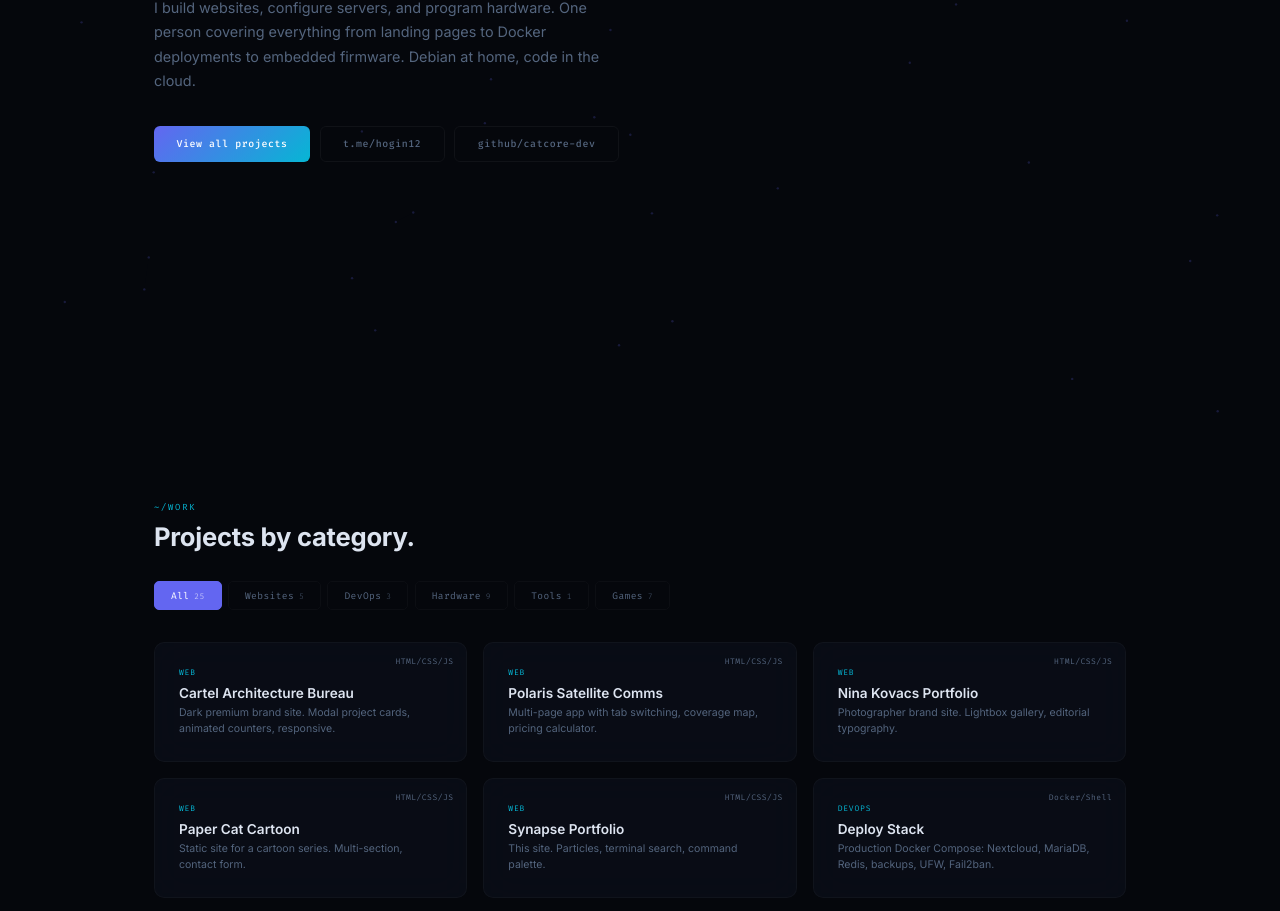
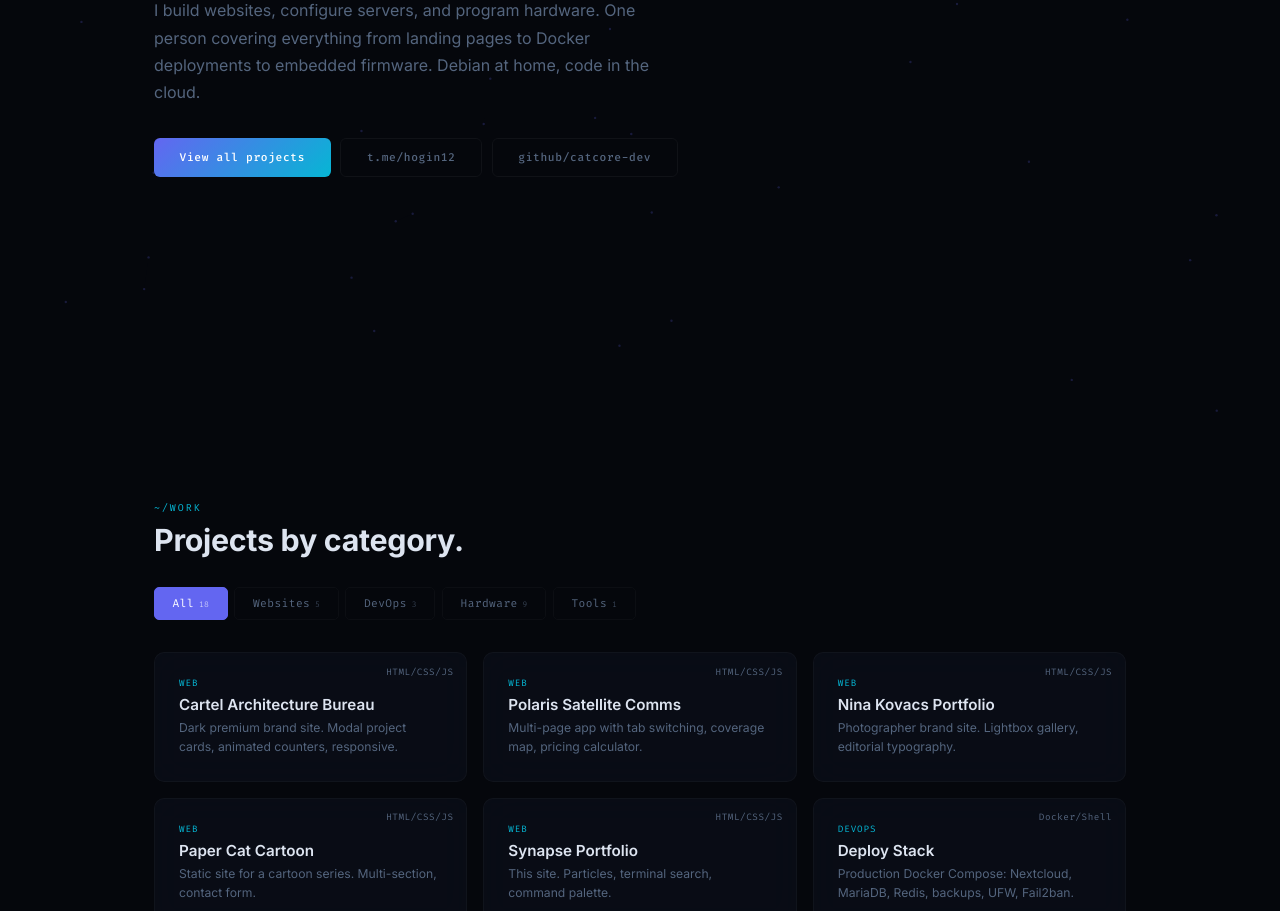
Before and after one commit to No-time-to-sleep/synapse, a plain HTML site: page index.html in a window 1280 px wide. Shown: the part 379-1290 px from the top of the page. Drawn offline with Linux system fonts and the light colour scheme.

Commit message:
Larger text, remove games

```diff
--- a/index.html
+++ b/index.html
@@ -13,19 +13,19 @@
 *,*::before,*::after{box-sizing:border-box;margin:0;padding:0}
 :root{--bg:#05070c;--fg:#dde4f0;--dim:#54657e;--acc1:#6366f1;--acc2:#06b6d4;--card:#0a0e18cc;--border:#ffffff08}
 html{scroll-behavior:smooth}
-body{font-family:Inter,-apple-system,sans-serif;background:var(--bg);color:var(--fg);-webkit-font-smoothing:antialiased;overflow-x:hidden}
+body{font-size:17px;font-family:Inter,-apple-system,sans-serif;background:var(--bg);color:var(--fg);-webkit-font-smoothing:antialiased;overflow-x:hidden}
 ::selection{background:#6366f133;color:#fff}
 canvas#bg{position:fixed;inset:0;z-index:0;pointer-events:none;opacity:.6}
 nav{position:fixed;top:0;left:0;right:0;z-index:100;padding:1.1rem 5%;display:flex;justify-content:space-between;align-items:center;transition:all .4s}
 nav.scrolled{background:#05070ce8;backdrop-filter:blur(24px);-webkit-backdrop-filter:blur(24px);padding:.8rem 5%;border-bottom:1px solid var(--border)}
-.logo{font-family:'Fira Code',monospace;font-size:.78rem;color:var(--acc2);text-decoration:none;letter-spacing:-.02em;display:flex;align-items:center;gap:.4rem}
+.logo{font-family:'Fira Code',monospace;font-size:.85rem;color:var(--acc2);text-decoration:none;letter-spacing:-.02em;display:flex;align-items:center;gap:.4rem}
 .logo .blink{animation:blink 1s step-end infinite}@keyframes blink{0%,100%{opacity:1}50%{opacity:0}}
 .nav-links{display:flex;gap:1.6rem;list-style:none}
-.nav-links button{font-family:'Fira Code',monospace;font-size:.62rem;color:var(--dim);background:none;border:none;cursor:pointer;transition:color .3s;letter-spacing:.04em}
+.nav-links button{font-family:'Fira Code',monospace;font-size:.7rem;color:var(--dim);background:none;border:none;cursor:pointer;transition:color .3s;letter-spacing:.04em}
 .nav-links button:hover{color:var(--acc2)}
 section{position:relative;z-index:1;max-width:1100px;margin:0 auto;padding:5rem 5%}
 .hero{min-height:100vh;display:flex;flex-direction:column;justify-content:center;padding-top:2rem}
-.cmd-line{display:flex;align-items:center;gap:.5rem;background:var(--card);backdrop-filter:blur(24px);-webkit-backdrop-filter:blur(24px);border:1px solid var(--border);border-radius:8px;padding:.75rem 1rem;max-width:580px;margin-bottom:2rem;font-family:'Fira Code',monospace;font-size:.78rem;transition:all .3s}
+.cmd-line{display:flex;align-items:center;gap:.5rem;background:var(--card);backdrop-filter:blur(24px);-webkit-backdrop-filter:blur(24px);border:1px solid var(--border);border-radius:8px;padding:.85rem 1.1rem;max-width:580px;margin-bottom:2rem;font-family:'Fira Code',monospace;font-size:.9rem;transition:all .3s}
 .cmd-line:focus-within{border-color:#6366f166;box-shadow:0 0 40px #6366f112}
 .cmd-prompt{color:var(--acc2);user-select:none}
 .cmd-input{background:none;border:none;outline:none;color:var(--fg);font-family:inherit;font-size:inherit;width:100%;caret-color:var(--acc1)}
@@ -34,19 +34,19 @@ section{position:relative;z-index:1;max-width:1100px;margin:0 auto;padding:5rem
 .cmd-line:focus-within .cmd-suggest,.cmd-suggest.show{display:block}
 .cmd-suggest span{display:block;padding:.4rem .8rem;font-size:.65rem;color:var(--dim);cursor:pointer;transition:all .15s}
 .cmd-suggest span:hover,.cmd-suggest span.sel{background:#6366f122;color:var(--fg)}
-.hero h1{font-size:clamp(2.4rem,5vw,3.4rem);font-weight:800;line-height:1.06;letter-spacing:-.03em;margin-bottom:1rem}
+.hero h1{font-size:clamp(2.6rem,6vw,3.8rem);font-weight:800;line-height:1.08;letter-spacing:-.03em;margin-bottom:1rem}
 .hero h1 .gr{background:linear-gradient(135deg,var(--acc1),var(--acc2));-webkit-background-clip:text;-webkit-text-fill-color:transparent}
-.hero p{font-size:.9rem;color:var(--dim);max-width:480px;line-height:1.7;margin-bottom:2rem}
+.hero p{font-size:1rem;color:var(--dim);max-width:520px;line-height:1.7;margin-bottom:2rem}
 .hero-btns{display:flex;gap:.6rem;flex-wrap:wrap}
-.btn{display:inline-block;padding:.65rem 1.4rem;font-family:'Fira Code',monospace;font-size:.62rem;font-weight:500;letter-spacing:.06em;border-radius:6px;cursor:pointer;transition:all .3s;text-decoration:none;border:none;color:inherit}
+.btn{display:inline-block;padding:.7rem 1.6rem;font-family:'Fira Code',monospace;font-size:.7rem;font-weight:500;letter-spacing:.06em;border-radius:6px;cursor:pointer;transition:all .3s;text-decoration:none;border:none;color:inherit}
 .btn-p{background:linear-gradient(135deg,var(--acc1),var(--acc2));color:#fff}.btn-p:hover{transform:translateY(-2px);box-shadow:0 8px 28px #6366f122}
 .btn-o{border:1px solid #ffffff0c;color:var(--dim);background:transparent}.btn-o:hover{border-color:#6366f133;color:var(--fg)}
 
-.s-label{font-family:'Fira Code',monospace;font-size:.55rem;letter-spacing:.2em;text-transform:uppercase;color:var(--acc2);margin-bottom:.5rem;display:block}
-.s-title{font-size:clamp(1.3rem,2vw,1.6rem);font-weight:700;letter-spacing:-.01em;margin-bottom:1.8rem}
+.s-label{font-family:'Fira Code',monospace;font-size:.62rem;letter-spacing:.2em;text-transform:uppercase;color:var(--acc2);margin-bottom:.5rem;display:block}
+.s-title{font-size:clamp(1.5rem,2.5vw,1.9rem);font-weight:700;letter-spacing:-.01em;margin-bottom:1.8rem}
 
 .tabs{display:flex;gap:.4rem;flex-wrap:wrap;margin-bottom:2rem}
-.tab{font-family:'Fira Code',monospace;font-size:.6rem;color:var(--dim);background:transparent;border:1px solid #ffffff08;padding:.45rem 1rem;border-radius:5px;cursor:pointer;transition:all .25s;letter-spacing:.04em}
+.tab{font-family:'Fira Code',monospace;font-size:.7rem;color:var(--dim);background:transparent;border:1px solid #ffffff08;padding:.5rem 1.1rem;border-radius:5px;cursor:pointer;transition:all .25s;letter-spacing:.04em}
 .tab:hover{border-color:#ffffff14;color:var(--fg)}
 .tab.active{background:var(--acc1);color:#fff;border-color:var(--acc1)}
 .tab .cnt{font-size:.5rem;opacity:.6;margin-left:.3rem}
@@ -56,22 +56,22 @@ section{position:relative;z-index:1;max-width:1100px;margin:0 auto;padding:5rem
 .pcard:hover{border-color:#ffffff14;transform:translateY(-3px);box-shadow:0 16px 48px #00000033}
 .pcard::before{content:'';position:absolute;top:0;left:0;right:0;height:1px;background:linear-gradient(90deg,var(--acc1),var(--acc2));opacity:0;transition:opacity .4s}
 .pcard:hover::before{opacity:1}
-.pcard .plang{position:absolute;top:.8rem;right:.8rem;font-family:'Fira Code',monospace;font-size:.5rem;color:var(--dim);letter-spacing:.06em}
-.pcard h3{font-size:.85rem;font-weight:600;margin-bottom:.25rem}
-.pcard p{font-size:.66rem;color:var(--dim);line-height:1.55}
-.pcard .ptag{font-family:'Fira Code',monospace;font-size:.5rem;color:var(--acc2);letter-spacing:.1em;text-transform:uppercase;margin-bottom:.4rem}
+.pcard .plang{position:absolute;top:.8rem;right:.8rem;font-family:'Fira Code',monospace;font-size:.58rem;color:var(--dim);letter-spacing:.06em}
+.pcard h3{font-size:.95rem;font-weight:600;margin-bottom:.3rem}
+.pcard p{font-size:.76rem;color:var(--dim);line-height:1.55}
+.pcard .ptag{font-family:'Fira Code',monospace;font-size:.58rem;color:var(--acc2);letter-spacing:.1em;text-transform:uppercase;margin-bottom:.4rem}
 
 .term-window{max-width:640px;margin:2rem auto 0}
 .term-head{display:flex;align-items:center;gap:.4rem;padding:.5rem .8rem;background:#0d1117;border:1px solid #ffffff0a;border-radius:8px 8px 0 0;border-bottom:none}
 .term-dot{width:9px;height:9px;border-radius:50%}.r{background:#ef4444}.y{background:#eab308}.g{background:#22c55e}
-.term-title{font-family:'Fira Code',monospace;font-size:.55rem;color:#4b5563;margin-left:.3rem}
-.term-body{background:#060912;border:1px solid #ffffff0a;border-radius:0 0 8px 8px;padding:1.2rem;font-family:'Fira Code',monospace;font-size:.7rem;line-height:1.9;color:#94a3b8;overflow-x:auto}
+.term-title{font-family:'Fira Code',monospace;font-size:.62rem;color:#4b5563;margin-left:.3rem}
+.term-body{background:#060912;border:1px solid #ffffff0a;border-radius:0 0 8px 8px;padding:1.3rem;font-family:'Fira Code',monospace;font-size:.78rem;line-height:1.9;color:#94a3b8;overflow-x:auto}
 .term-body .tp{color:var(--acc2)}.term-body .tc{color:#e2e8f0}.term-body .to{color:var(--dim)}.term-body .th{color:var(--acc1)}
 
 .contact-card{background:var(--card);backdrop-filter:blur(16px);-webkit-backdrop-filter:blur(16px);border:1px solid var(--border);border-radius:12px;padding:2.5rem;text-align:center;max-width:480px;margin:0 auto}
-.contact-card h2{font-size:1.3rem;font-weight:700;margin-bottom:.5rem}
-.contact-card p{color:var(--dim);font-size:.75rem;margin-bottom:1.5rem}
-.contact-card a{color:var(--acc2);text-decoration:none;font-family:'Fira Code',monospace;font-size:.65rem;transition:color .3s;display:inline-block;margin:.3rem .8rem}
+.contact-card h2{font-size:1.4rem;font-weight:700;margin-bottom:.5rem}
+.contact-card p{color:var(--dim);font-size:.85rem;line-height:1.7;margin-bottom:1.5rem}
+.contact-card a{color:var(--acc2);text-decoration:none;font-family:'Fira Code',monospace;font-size:.75rem;transition:color .3s;display:inline-block;margin:.3rem .8rem}
 .contact-card a:hover{color:var(--acc1)}
 
 footer{padding:2rem 5%;text-align:center;font-family:'Fira Code',monospace;font-size:.58rem;color:#1e293b}
@@ -118,12 +118,11 @@ footer{padding:2rem 5%;text-align:center;font-family:'Fira Code',monospace;font-
   <span class="s-label">~/work</span>
   <h2 class="s-title">Projects by category.</h2>
   <div class="tabs">
-    <button class="tab active" onclick="filterProjects('all',this)">All<span class="cnt">25</span></button>
+    <button class="tab active" onclick="filterProjects('all',this)">All<span class="cnt">18</span></button>
     <button class="tab" onclick="filterProjects('web',this)">Websites<span class="cnt">5</span></button>
     <button class="tab" onclick="filterProjects('devops',this)">DevOps<span class="cnt">3</span></button>
     <button class="tab" onclick="filterProjects('hardware',this)">Hardware<span class="cnt">9</span></button>
     <button class="tab" onclick="filterProjects('tools',this)">Tools<span class="cnt">1</span></button>
-    <button class="tab" onclick="filterProjects('games',this)">Games<span class="cnt">7</span></button>
   </div>
   <div class="projects" id="projectGrid"></div>
 </section>
@@ -202,14 +201,7 @@ footer{padding:2rem 5%;text-align:center;font-family:'Fira Code',monospace;font-
     {cat:'hardware',lang:'C++/PlatformIO',title:'Cardputer Pager',desc:'Two-device paging system using ESP-NOW protocol.',link:'https://github.com/catcore-dev/arduino-sketches'},
     {cat:'hardware',lang:'C++/Arduino',title:'Smart Home Sensor',desc:'DHT22, PIR sensor, relay. LCD 16x2 with button menu.',link:'https://github.com/catcore-dev/arduino-sketches'},
     {cat:'hardware',lang:'C++/Arduino',title:'TFT SD Reader',desc:'Reads text from SD card and displays it on TFT screen.',link:'https://github.com/catcore-dev/arduino-sketches'},
-    {cat:'tools',lang:'Python',title:'PC Power Check',desc:'Cross-platform benchmark. CPU, memory, disk. Zero dependencies.',link:'https://github.com/catcore-dev/pc-bench'},
-    {cat:'games',lang:'GDScript',title:'Bus 322 Runner',desc:'Godot 4 arcade runner. 14,223 lines of gameplay script.',link:'https://github.com/catcore-dev'},
-    {cat:'games',lang:'GDScript',title:'Bus Babka Novel',desc:'Visual novel set in a bus. 3,668 lines of dialogue and logic.',link:'https://github.com/catcore-dev'},
-    {cat:'games',lang:'GDScript',title:'Sonic Escape',desc:'3-stage Sonic platformer. 52,261 lines of parkour scripting.',link:'https://github.com/catcore-dev'},
-    {cat:'games',lang:'GDScript',title:'Scooter Race',desc:'Racing game with 14,062 lines. Procedural track generation.',link:'https://github.com/catcore-dev'},
-    {cat:'games',lang:'GDScript',title:'Cat Bydlo Battle',desc:'RPG battle system with 6,692 lines of combat logic.',link:'https://github.com/catcore-dev'},
-    {cat:'games',lang:'GDScript',title:'Doom Babka Boss',desc:'Boss fight in Doom style. 8,813 lines of enemy AI and arena logic.',link:'https://github.com/catcore-dev'},
-    {cat:'games',lang:'GDScript',title:'Queue CS2 Shooter',desc:'CS2-style queue shooter. 18,348 lines of shooting mechanics.',link:'https://github.com/catcore-dev'},
+    {cat:'tools',lang:'Python',title:'PC Power Check',desc:'Cross-platform benchmark. CPU, memory, disk. Zero dependencies.',link:'https://github.com/catcore-dev/pc-bench'}
   ];
 
   var grid=document.getElementById('projectGrid');
@@ -229,8 +221,8 @@ footer{padding:2rem 5%;text-align:center;font-family:'Fira Code',monospace;font-
   };
   window.scrollToSection=function(id){var el=document.getElementById(id);if(el)el.scrollIntoView({behavior:'smooth'})};
   var inp=document.getElementById('cmd'),sug=document.getElementById('suggest');
-  var cmds=['help','projects','about','contact','websites','devops','hardware','tools','games','terminal','whoami','github','tg','clear'];
-  var cmdData={help:'projects | about | contact | websites | devops | hardware | tools | games | terminal | whoami | github | tg | clear',
+  var cmds=['help','projects','about','contact','websites','devops','hardware','tools','terminal','whoami','github','tg','clear'];
+  var cmdData={help:'projects | about | contact | websites | devops | hardware | tools | terminal | whoami | github | tg | clear',
     whoami:'Daniil Alekseev — web developer, systems engineer, hardware hacker. Based in Russia, working remotely.',
     about:'I build static websites, configure Linux servers, and program embedded hardware. Docker, Nginx, Debian, Arduino, M5Stack.',
     github:'github.com/catcore-dev — all my code lives here.',
@@ -250,8 +242,7 @@ footer{padding:2rem 5%;text-align:center;font-family:'Fira Code',monospace;font-
     else if(v==='websites'){scrollToSection('projects');filterProjects('web',document.querySelectorAll('.tab')[1])}
     else if(v==='devops'){scrollToSection('projects');filterProjects('devops',document.querySelectorAll('.tab')[2])}
     else if(v==='hardware'){scrollToSection('projects');filterProjects('hardware',document.querySelectorAll('.tab')[3])}
-    else if(v==='tools'){scrollToSection('projects');filterProjects('tools',document.querySelectorAll('.tab')[4])}
-    else if(v==='games'){scrollToSection('projects');filterProjects('games',document.querySelectorAll('.tab')[5])}
+      else if(v==='tools'){scrollToSection('projects');filterProjects('tools',document.querySelectorAll('.tab')[4])}
     else if(v==='about'||v==='contact'){scrollToSection('contact')}
     else if(v==='terminal'){scrollToSection('term')}
     else if(v==='github'||v==='gh'){window.open('https://github.com/catcore-dev','_blank')}
```
